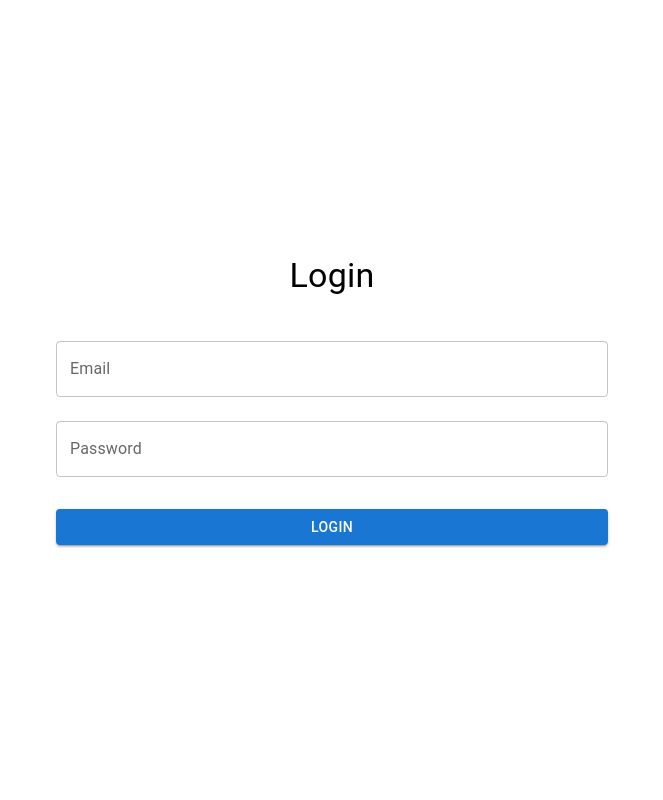
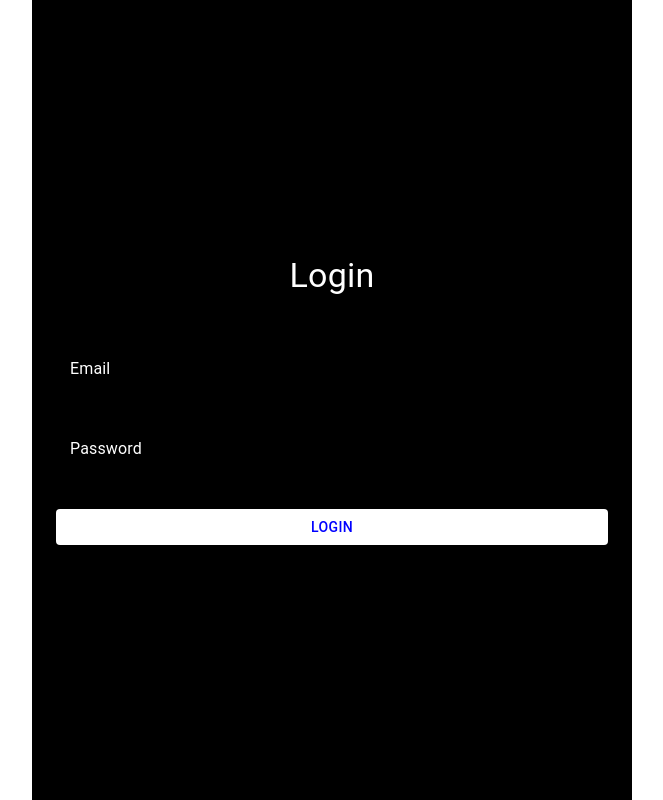
Before and after one commit to Asiphile1/Group-Technical-Assessment, a React (Create React App) app: page /login in a window 1280 px wide. Shown: the whole page, without its empty margins (308-971 px from the left). Built offline with nearby package versions, Linux system fonts and the light colour scheme.

Commit message:
updating the login screen background to black and changing the input fields

```diff
--- a/src/components/pages/LoginScreen.js
+++ b/src/components/pages/LoginScreen.js
@@ -11,15 +11,60 @@ const LoginScreen = () => {
         alignItems: "center",
         justifyContent: "center",
         height: "100vh",
+        backgroundColor: "black", // Black background
+        color: "white", // White text
       }}
     >
       <Typography variant="h4" gutterBottom>
         Login
       </Typography>
       <Box component="form" sx={{ width: "100%", mt: 2 }}>
-        <TextField label="Email" type="email" fullWidth margin="normal" />
-        <TextField label="Password" type="password" fullWidth margin="normal" />
-        <Button variant="contained" color="primary" fullWidth sx={{ mt: 3 }}>
+        <TextField
+          label="Email"
+          type="email"
+          fullWidth
+          margin="normal"
+          InputProps={{
+            style: {
+              backgroundColor: "black", // Black input field
+              color: "white", // White text
+            },
+          }}
+          InputLabelProps={{
+            style: {
+              color: "white", // White label
+            },
+          }}
+        />
+        <TextField
+          label="Password"
+          type="password"
+          fullWidth
+          margin="normal"
+          InputProps={{
+            style: {
+              backgroundColor: "black", // Black input field
+              color: "white", // White text
+            },
+          }}
+          InputLabelProps={{
+            style: {
+              color: "white", // White label
+            },
+          }}
+        />
+        <Button
+          variant="contained"
+          fullWidth
+          sx={{
+            mt: 3,
+            color: "blue", // Blue text
+            backgroundColor: "white", // White button background
+            "&:hover": {
+              backgroundColor: "#e0e0e0", // Light gray on hover
+            },
+          }}
+        >
           Login
         </Button>
       </Box>
```
